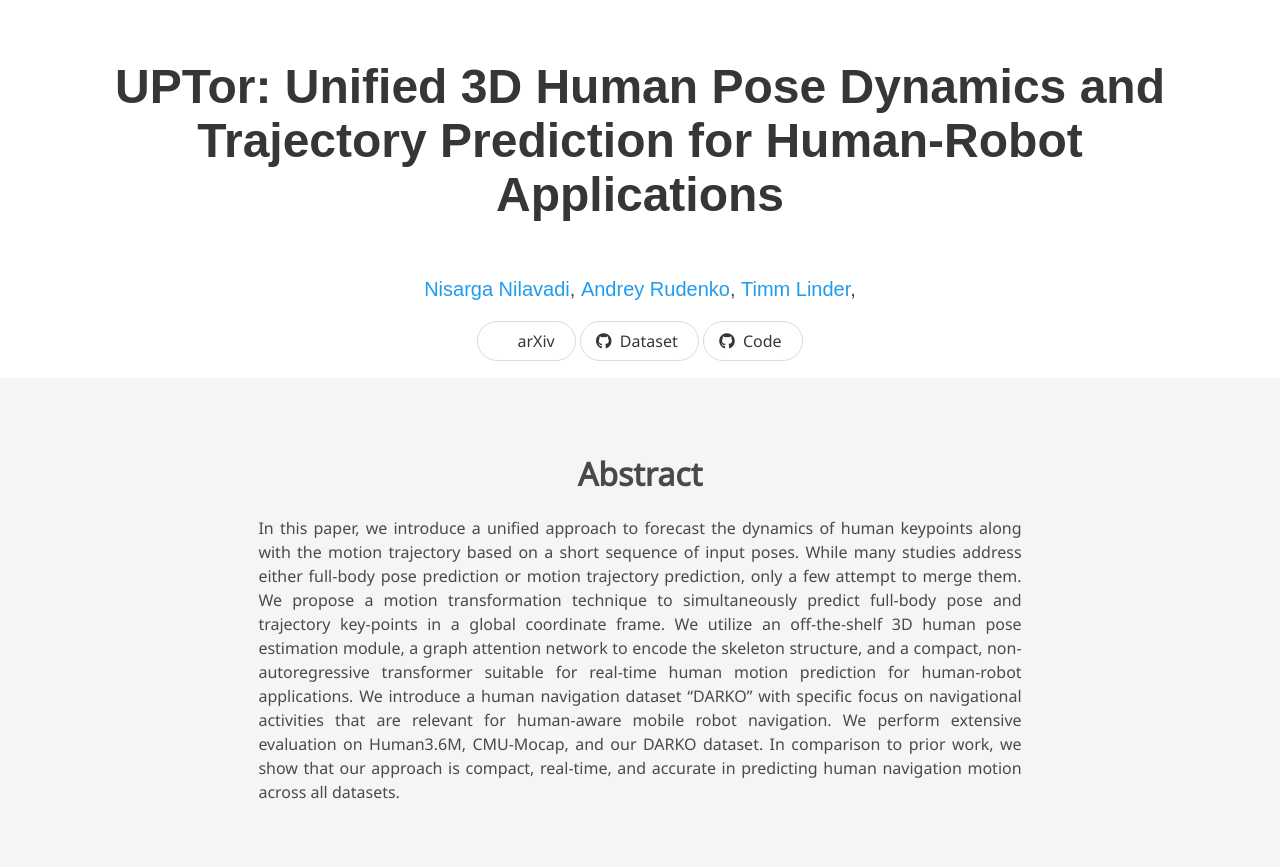
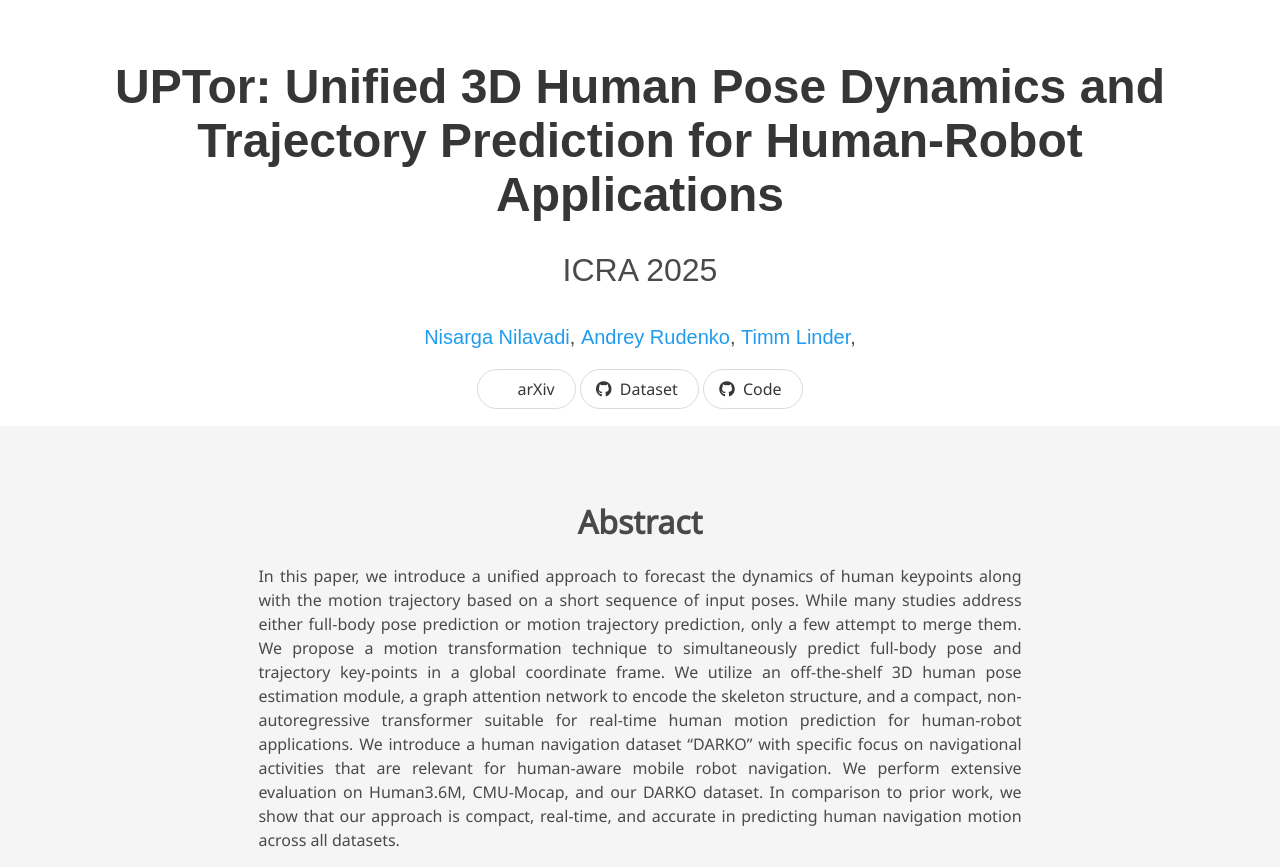
Before and after one commit to nisarganc/UPTor-page, a plain HTML site: page index.html in a window 1280 px wide. Shown: the top 867 px of the page. Drawn offline with nearby package versions, Linux system fonts and the light colour scheme; some icons are missing; a web font is replaced by a local one.

Commit message:
Update index.html

```diff
--- a/index.html
+++ b/index.html
@@ -36,7 +36,7 @@
             <div class="column has-text-centered">
               <h1 class="title is-1 publication-title">UPTor: Unified 3D Human Pose Dynamics and Trajectory Prediction for Human-Robot Applications</h1>
               <div class="is-size-3 publication-authors">
-                <!--<span class="author-block">ICRA 2025</span> -->
+                <span class="author-block">ICRA 2025</span>
               </div>
             </div>
         </div>
```
